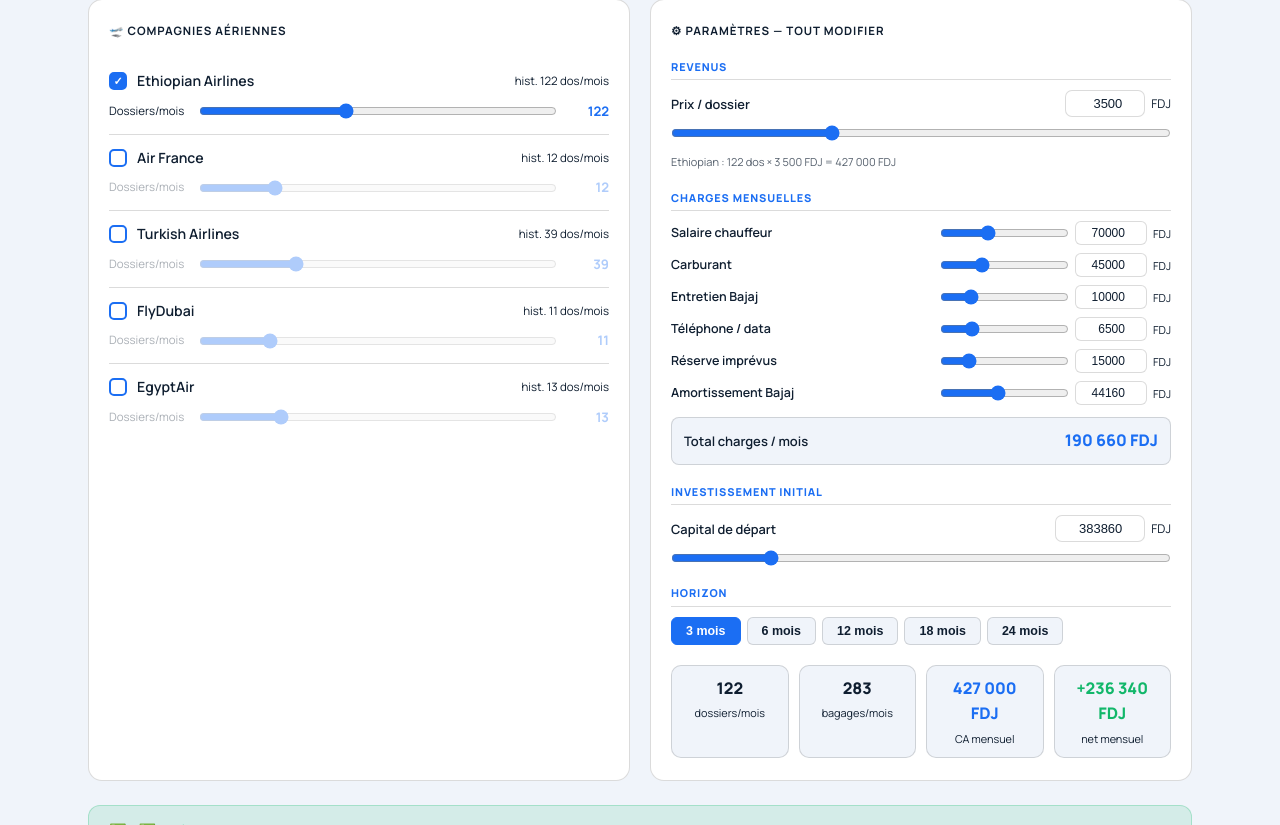
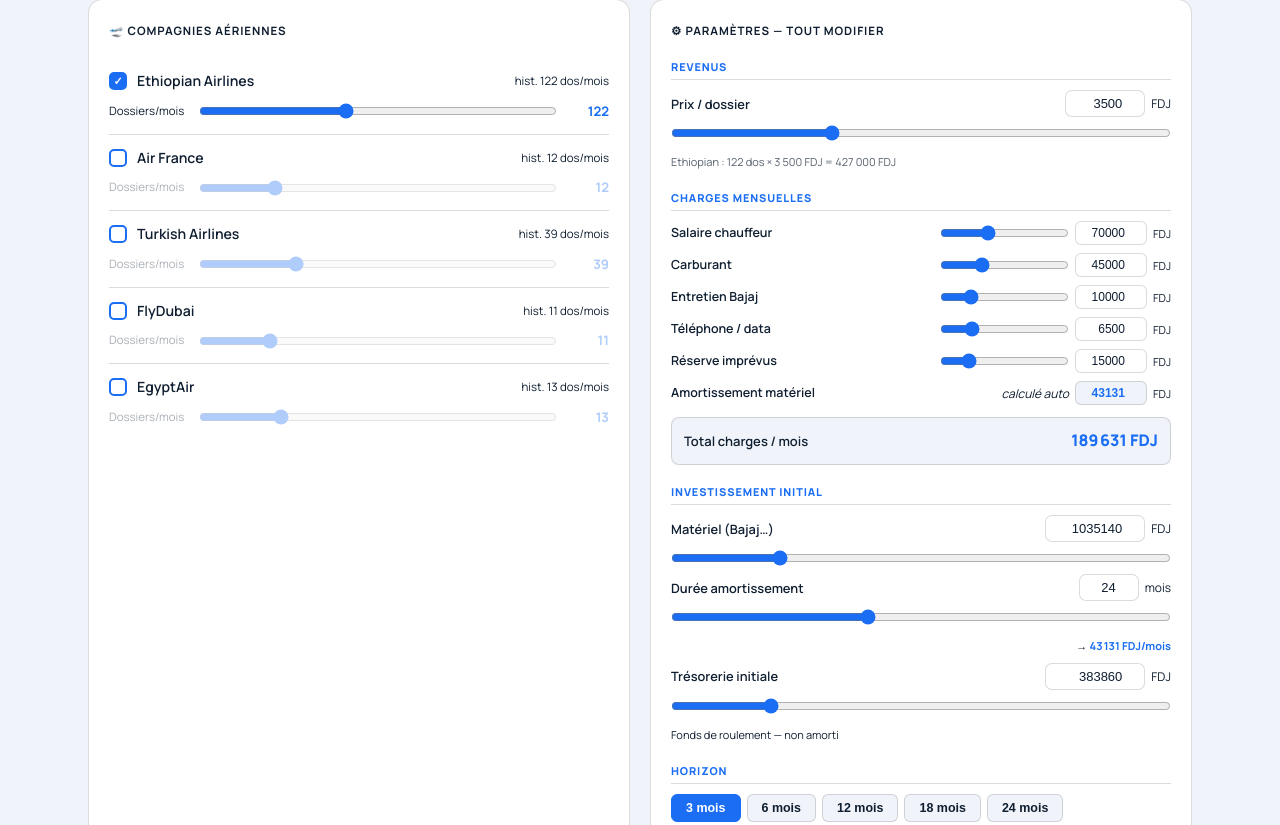
Before and after one commit to Zoukari/vagabox-services, a plain HTML site: page index.html in a window 1280 px wide. Shown: the part 11175-12000 px from the top of the page. Drawn offline with nearby package versions, Linux system fonts and the light colour scheme.

Commit message:
feat: investissement initial — matériel + trésorerie séparés
- Section "Investissement initial" scindée en 3 champs :
  · Matériel (Bajaj…) — slider + input, ex: 1 035 140 FDJ
  · Durée amortissement — slider 1-60 mois, ex: 24 mois
  · Trésorerie initiale — fonds de roulement, non amorti
- Amortissement matériel dans les charges : calculé auto (matériel ÷ durée),
  lecture seule — plus de saisie manuelle
- dbUpdateAmort() recalcule la charge à chaque changement matériel/durée

Co-Authored-By: Claude Sonnet 4.6 <noreply@anthropic.com>
Claude-Session: https://claude.ai/code/session_012qVDiKv8nQPw4rSfsVADGC

```diff
--- a/index.html
+++ b/index.html
@@ -1374,10 +1374,10 @@ footer{background:#03080F;padding:48px clamp(16px,5vw,48px) 28px;border-top:1px
             </div>
           </div>
           <div class="db-ch-row">
-            <label class="db-ch-lbl">Amortissement Bajaj</label>
+            <label class="db-ch-lbl">Amortissement matériel</label>
             <div style="display:flex;align-items:center;gap:6px;min-width:120px">
-              <input type="range" min="0" max="100000" value="44160" step="500" id="ch-amort-range" oninput="dbChSync('amort','range')" style="flex:1;accent-color:var(--blue)">
-              <input type="number" id="ch-amort-num" value="44160" min="0" max="100000" step="500" oninput="dbChSync('amort','num')" style="width:72px;padding:4px 6px;border-radius:6px;border:1px solid var(--border2);background:var(--bg2);color:var(--text);font-size:12px;text-align:right">
+              <span style="font-size:12px;color:var(--muted);font-style:italic">calculé auto</span>
+              <input type="number" id="ch-amort-num" readonly value="44160" style="width:72px;padding:4px 6px;border-radius:6px;border:1px solid var(--border2);background:var(--bg);color:var(--blue);font-size:12px;text-align:right;font-weight:700;cursor:default">
               <span style="font-size:11px;color:var(--muted)">FDJ</span>
             </div>
           </div>
@@ -1390,15 +1390,40 @@ footer{background:#03080F;padding:48px clamp(16px,5vw,48px) 28px;border-top:1px
 
         <!-- INVESTISSEMENT INITIAL -->
         <div class="db-section-lbl" style="margin-top:18px">Investissement initial</div>
+        <!-- Matériel -->
         <div class="db-param">
           <div class="db-param-input-row" style="justify-content:space-between">
-            <label class="db-param-label">Capital de départ</label>
+            <label class="db-param-label">Matériel (Bajaj…)</label>
             <div style="display:flex;align-items:center;gap:6px">
-              <input type="number" id="db-capital-num" value="383860" min="0" max="2000000" step="10000" oninput="dbCapitalSync('num')" style="width:90px;padding:5px 7px;border-radius:7px;border:1px solid var(--border2);background:var(--bg2);color:var(--text);font-size:13px;text-align:right">
+              <input type="number" id="db-materiel-num" value="1035140" min="0" max="5000000" step="10000" oninput="dbMaterielSync('num')" style="width:100px;padding:5px 7px;border-radius:7px;border:1px solid var(--border2);background:var(--bg2);color:var(--text);font-size:13px;text-align:right">
+              <span style="font-size:12px;color:var(--muted)">FDJ</span>
+            </div>
+          </div>
+          <input type="range" min="0" max="5000000" value="1035140" step="10000" id="db-materiel-range" oninput="dbMaterielSync('range')" style="width:100%;accent-color:var(--blue)">
+        </div>
+        <!-- Durée amortissement -->
+        <div class="db-param" style="margin-top:8px">
+          <div class="db-param-input-row" style="justify-content:space-between">
+            <label class="db-param-label">Durée amortissement</label>
+            <div style="display:flex;align-items:center;gap:6px">
+              <input type="number" id="db-duree-num" value="24" min="1" max="60" step="1" oninput="dbDureeSync('num')" style="width:60px;padding:5px 7px;border-radius:7px;border:1px solid var(--border2);background:var(--bg2);color:var(--text);font-size:13px;text-align:right">
+              <span style="font-size:12px;color:var(--muted)">mois</span>
+            </div>
+          </div>
+          <input type="range" min="1" max="60" value="24" step="1" id="db-duree-range" oninput="dbDureeSync('range')" style="width:100%;accent-color:var(--blue)">
+          <div style="font-size:11px;color:var(--muted);margin-top:4px;text-align:right">→ <span id="db-amort-preview" style="color:var(--blue);font-weight:700">43 131 FDJ/mois</span></div>
+        </div>
+        <!-- Trésorerie -->
+        <div class="db-param" style="margin-top:8px">
+          <div class="db-param-input-row" style="justify-content:space-between">
+            <label class="db-param-label">Trésorerie initiale</label>
+            <div style="display:flex;align-items:center;gap:6px">
+              <input type="number" id="db-capital-num" value="383860" min="0" max="2000000" step="10000" oninput="dbCapitalSync('num')" style="width:100px;padding:5px 7px;border-radius:7px;border:1px solid var(--border2);background:var(--bg2);color:var(--text);font-size:13px;text-align:right">
               <span style="font-size:12px;color:var(--muted)">FDJ</span>
             </div>
           </div>
           <input type="range" min="0" max="2000000" value="383860" step="10000" id="db-capital-range" oninput="dbCapitalSync('range')" style="width:100%;accent-color:var(--blue)">
+          <div style="font-size:11px;color:var(--muted);margin-top:4px">Fonds de roulement — non amorti</div>
         </div>
 
         <!-- HORIZON -->
@@ -1964,7 +1989,31 @@ function dbCapitalSync(src){
   if(r&&n){if(src==='range') n.value=r.value; else r.value=n.value;}
   dbCalc();
 }
-const DB_CH_KEYS=['salaire','carb','entretien','tel','reserve','amort'];
+function dbMaterielSync(src){
+  const r=document.getElementById('db-materiel-range');
+  const n=document.getElementById('db-materiel-num');
+  if(r&&n){if(src==='range') n.value=r.value; else r.value=n.value;}
+  dbUpdateAmort();
+  dbCalc();
+}
+function dbDureeSync(src){
+  const r=document.getElementById('db-duree-range');
+  const n=document.getElementById('db-duree-num');
+  if(r&&n){if(src==='range') n.value=r.value; else r.value=n.value;}
+  dbUpdateAmort();
+  dbCalc();
+}
+function dbUpdateAmort(){
+  const mat=parseFloat((document.getElementById('db-materiel-num')||{}).value)||1035140;
+  const dur=parseFloat((document.getElementById('db-duree-num')||{}).value)||24;
+  const amort=Math.round(mat/dur);
+  const el=document.getElementById('ch-amort-num');
+  if(el) el.value=amort;
+  const prev=document.getElementById('db-amort-preview');
+  if(prev) prev.textContent=amort.toLocaleString('fr-FR')+' FDJ/mois';
+  dbUpdateTotalCharges();
+}
+const DB_CH_KEYS=['salaire','carb','entretien','tel','reserve','amort']; // amort est readonly, calculé via dbUpdateAmort()
 function dbChSync(key,src){
   const r=document.getElementById('ch-'+key+'-range');
   const n=document.getElementById('ch-'+key+'-num');
@@ -2097,6 +2146,7 @@ function dbCalc(){
   }
 }
 // Init
+dbUpdateAmort();
 dbCalc();
 
 </script>
```
